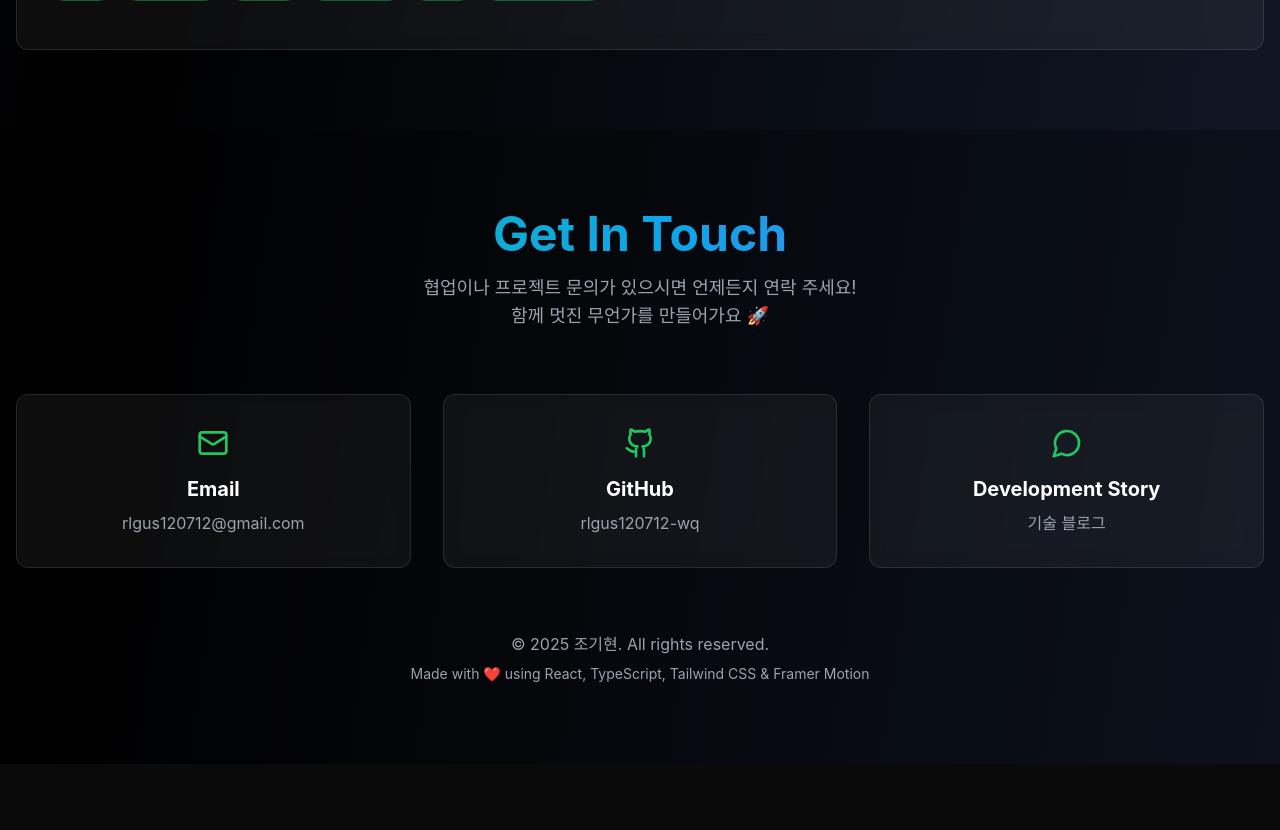
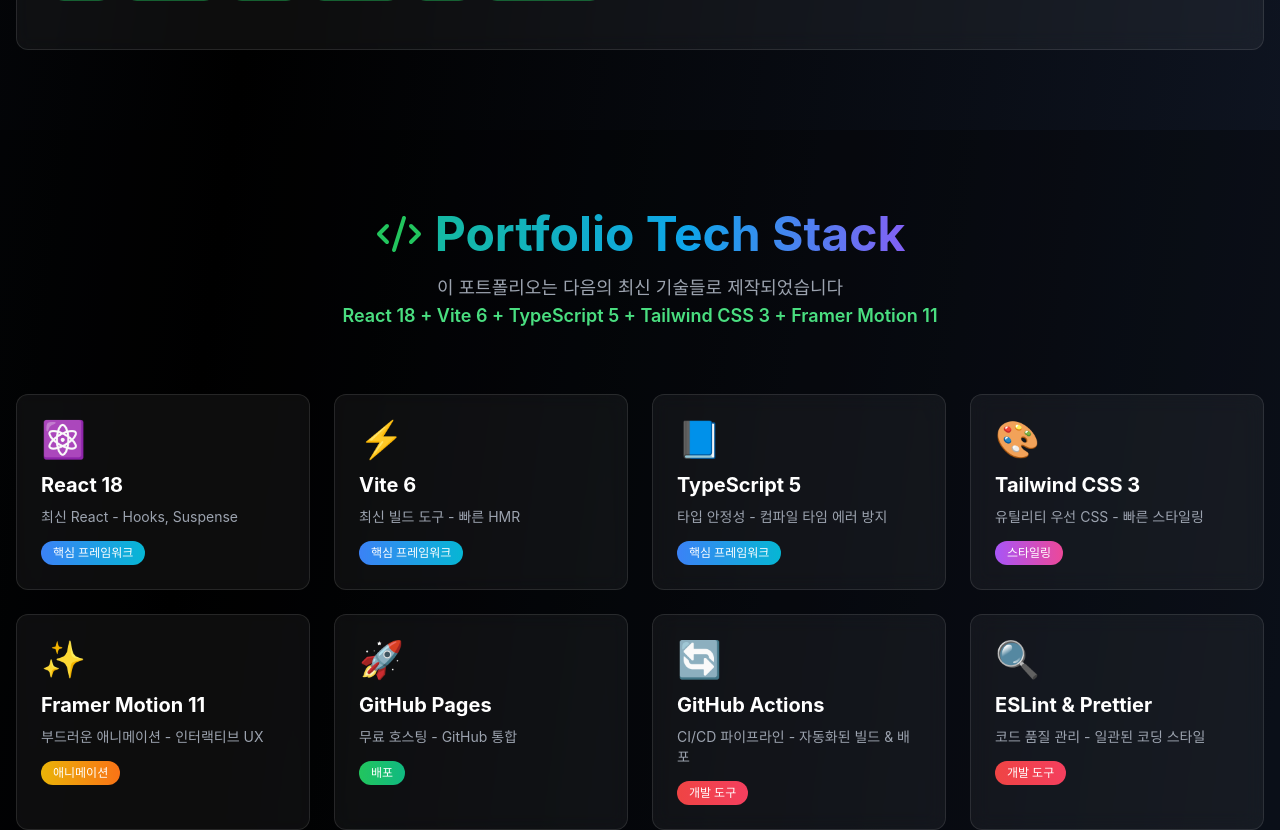
Before and after one commit to rlgus120712-wq/killer_joki_-development_story, a React (Vite) app in the folder portfolio/: page / in a window 1280 px wide. Shown: the part 7920-8750 px from the top of the page. Before the commit the page ends 8684 px from the top, so only its background shows below. Built offline with nearby package versions, Linux system fonts and the light colour scheme.

Commit message:
feat: React 버전에 TechStack 컴포넌트 추가

```diff
--- a/portfolio/src/App.tsx
+++ b/portfolio/src/App.tsx
@@ -3,6 +3,7 @@
 import About from './components/About';
 import Skills from './components/Skills';
 import Projects from './components/Projects';
+import TechStack from './components/TechStack';
 import Contact from './components/Contact';
 
 function App() {
@@ -13,6 +14,7 @@
       <About />
       <Skills />
       <Projects />
+      <TechStack />
       <Contact />
     </div>
   );
```
